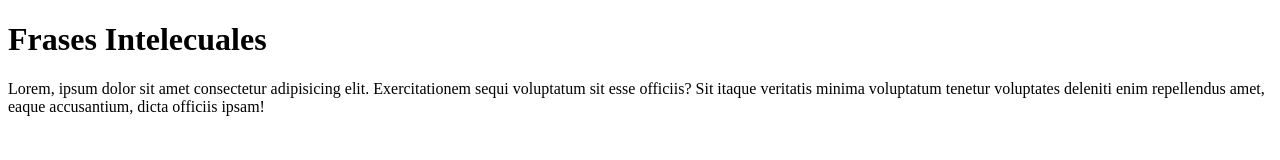
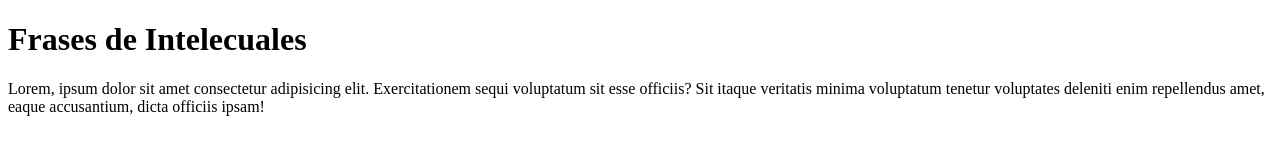
Before and after one commit to GersonBerrocal/pruebaGit, a plain HTML site: page index.html in a window 1280 px wide. Drawn offline with Linux system fonts and the light colour scheme.

Commit message:
Se corrigio error del titulo
Falto añadir de

```diff
--- a/index.html
+++ b/index.html
@@ -12,7 +12,7 @@
 <body>
   <header>
     <h1>
-      Frases Intelecuales
+      Frases de Intelecuales
     </h1>
   </header>
   <main>
```
